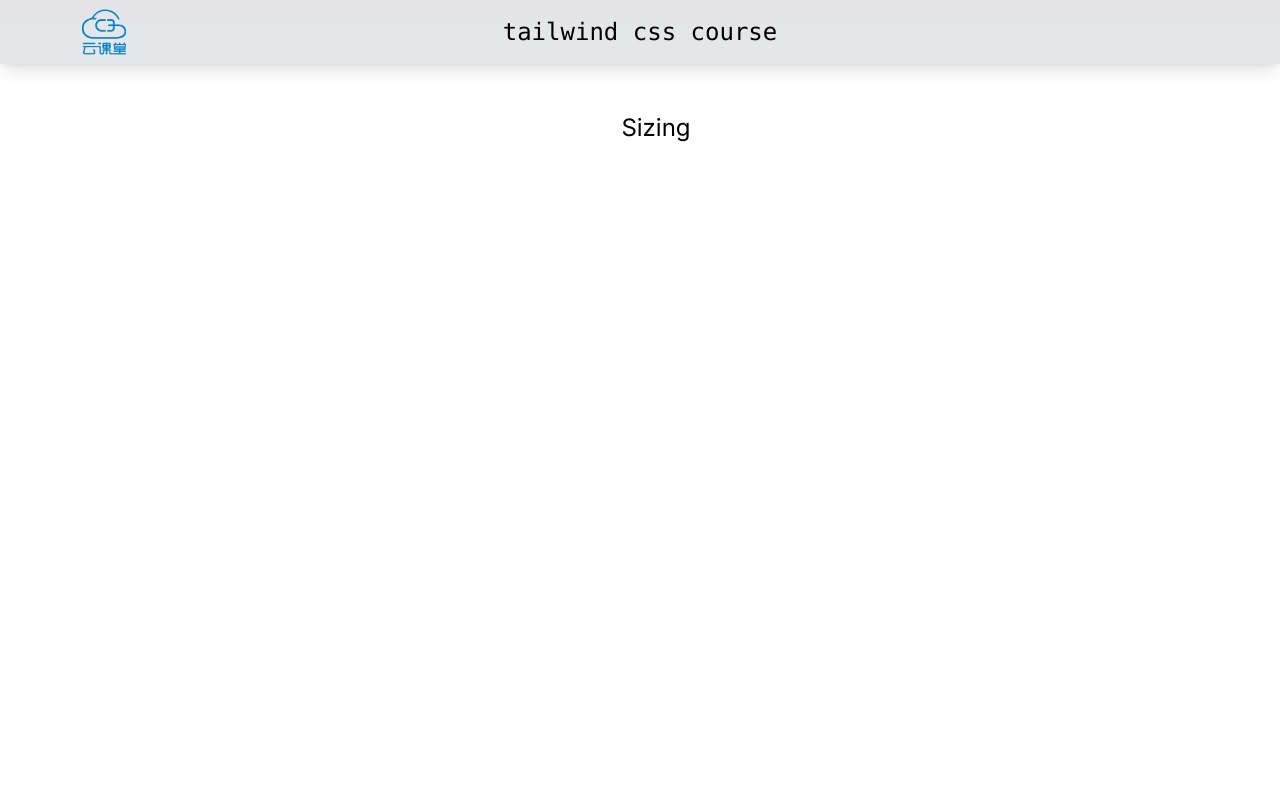
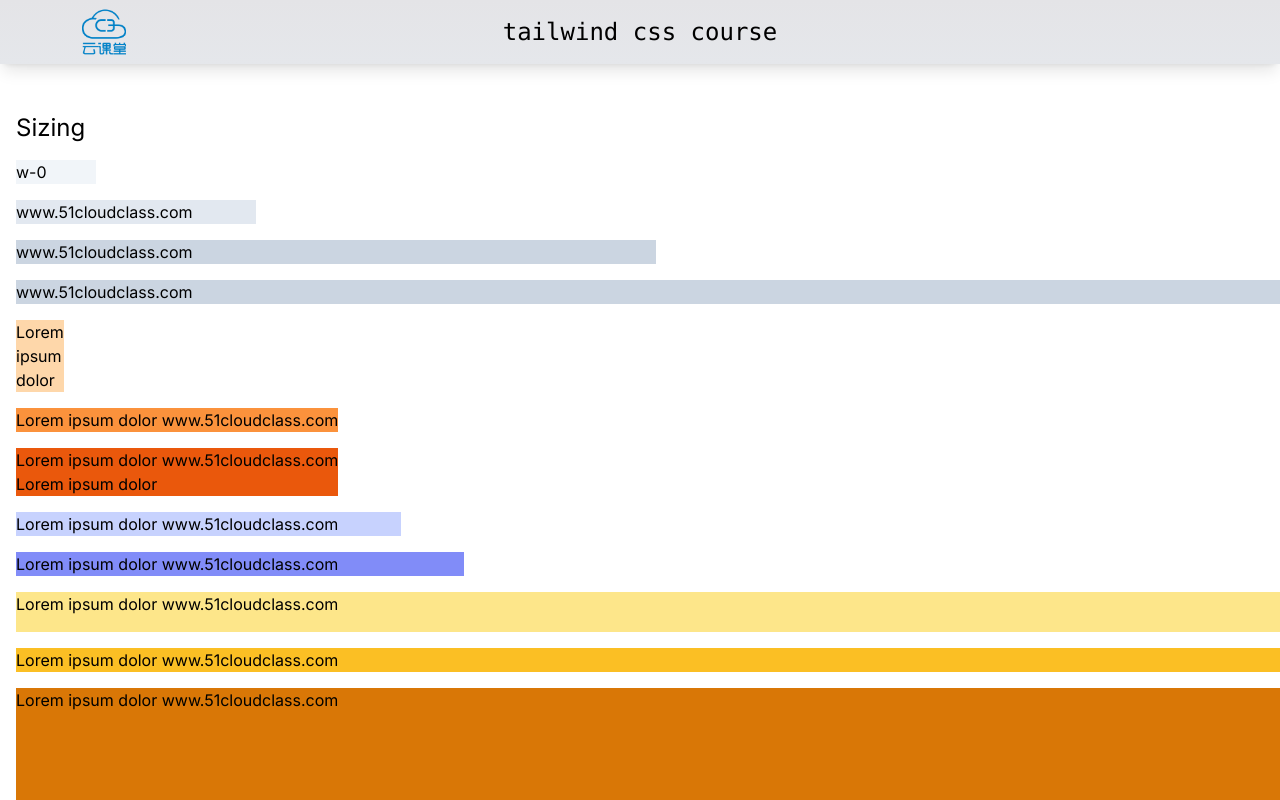
Before and after one commit to yangwawa0323/learning-tailwind-css, a Next.js app: page /sizing in a window 1280 px wide. Built offline with nearby package versions, Linux system fonts and the light colour scheme.

Commit message:
tailwind sizing

```diff
--- a/app/sizing/page.tsx
+++ b/app/sizing/page.tsx
@@ -2,29 +2,55 @@ import React from 'react';
 
 const Sizing = () => {
 	return (
-		<div>
+		<div className='w-screen space-y-4'>
 			<h2 className=' text-2xl'>Sizing</h2>
 			{/* Width */}
-
+			<div className='bg-slate-100 w-20'>w-0</div>
+			<div className='bg-slate-200 w-60 '>www.51cloudclass.com</div>
 			{/* Percentages */}
+			<div className='bg-slate-300 w-1/2'>www.51cloudclass.com</div>
 
 			{/* Width of the viewport */}
+			{/* <div className='bg-slate-500 w-screen'>www.51cloudclass.com</div> */}
 
 			{/* 100% of container */}
+			<div className='bg-slate-300 w-full'>www.51cloudclass.com</div>
 
 			{/* min/max content */}
+			<div className='bg-orange-200 w-min'>
+				<p>Lorem ipsum dolor</p>
+			</div>
+			<div className='bg-orange-400 w-fit'>
+				<p>Lorem ipsum dolor www.51cloudclass.com</p>
+			</div>
+			<div className='bg-orange-600 w-max'>
+				<p>Lorem ipsum dolor www.51cloudclass.com</p>
+				<p>Lorem ipsum dolor</p>
+			</div>
 
 			{/* Arbitrary width */}
+			<div className='w-[385px] bg-indigo-200'>
+				<p>Lorem ipsum dolor www.51cloudclass.com</p>
+			</div>
 
 			{/* Max Width */}
-
+			<div className='min-w-[400px] max-w-md bg-indigo-400'>
+				<p>Lorem ipsum dolor www.51cloudclass.com</p>
+			</div>
 			{/* Height (Most of the same options as widths) */}
-
+			<div className='h-10 bg-amber-200'>
+				<p>Lorem ipsum dolor www.51cloudclass.com</p>
+			</div>
 			{/* Min Height */}
-
+			<div className='min-h-fit bg-amber-400'>
+				<p>Lorem ipsum dolor www.51cloudclass.com</p>
+			</div>
 			{/* Max Height */}
 
 			{/* Full screen height */}
+			<div className='h-screen bg-amber-600'>
+				<p>Lorem ipsum dolor www.51cloudclass.com</p>
+			</div>
 		</div>
 	);
 };
```
